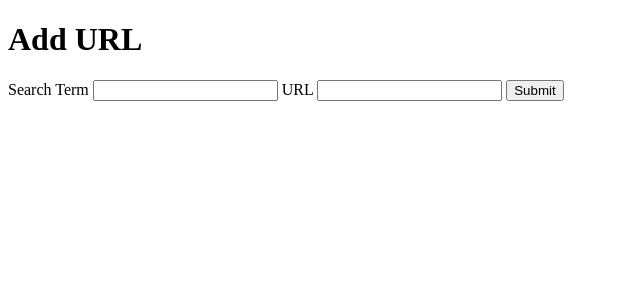
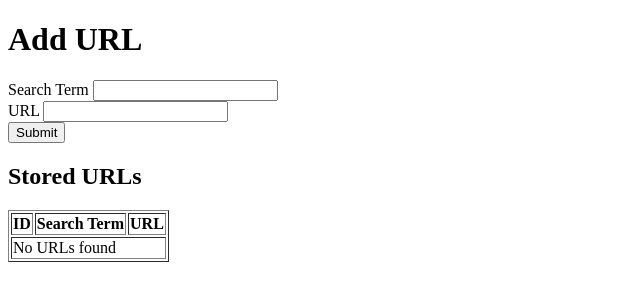
Before and after one commit to SE6362DreamTeam/GoodProject, a Flask app: page /add_url_to_database in a window 1280 px wide. Shown: the part 26-327 px from the top of the page, without its empty margins (0-640 px from the left). Run offline with Flask 3, Linux system fonts and the light colour scheme.

Commit message:
now all urls appear in url add web page

```diff
--- a/app/routes.py
+++ b/app/routes.py
@@ -23,14 +23,19 @@ def init_app(app):
             # Create a new instance of the URLs model
             new_url = URLs(search_term=search_term, url=url)
 
-            # Add the new URL to the database
-            db.session.add(new_url)
-            db.session.commit()  # Commit the transaction
-
-            # Flash a success message
-            flash('URL added successfully!', 'success')
+            try:
+                # Add the new URL to the database
+                db.session.add(new_url)
+                db.session.commit()
+                flash('URL added successfully!', 'success')
+            except Exception as e:
+                db.session.rollback()  # Rollback in case of an error
+                flash(f'Error: {str(e)}', 'danger')
 
             return redirect(url_for('add_url_to_database'))
 
-        # Render the form template
-        return render_template('add_url_to_database.html', form=form)
+        # Query all URLs using session.query
+        urls = db.session.query(URLs).all()
+
+        # Render the form template and pass the URLs to the template
+        return render_template('add_url_to_database.html', form=form, urls=urls)
--- a/app/templates/add_url_to_database.html
+++ b/app/templates/add_url_to_database.html
@@ -6,8 +6,55 @@
     <h1>Add URL</h1>
     <form method="POST" action="{{ url_for('add_url_to_database') }}">
         {{ form.hidden_tag() }}
-        {{ form.search_term.label }} {{ form.search_term() }}
-        {{ form.url.label }} {{ form.url() }}
-        <button type="submit">Submit</button>
+
+        <div>
+            {{ form.search_term.label }}
+            {{ form.search_term(class_="form-control") }}
+            {% if form.search_term.errors %}
+                <div class="alert alert-danger">
+                    {% for error in form.search_term.errors %}
+                        <span>{{ error }}</span>
+                    {% endfor %}
+                </div>
+            {% endif %}
+        </div>
+
+        <div>
+            {{ form.url.label }}
+            {{ form.url(class_="form-control") }}
+            {% if form.url.errors %}
+                <div class="alert alert-danger">
+                    {% for error in form.url.errors %}
+                        <span>{{ error }}</span>
+                    {% endfor %}
+                </div>
+            {% endif %}
+        </div>
+
+        <button type="submit" class="btn btn-primary">Submit</button>
     </form>
+
+    <h2>Stored URLs</h2>
+    <table border="1" class="table mt-3">
+        <thead>
+            <tr>
+                <th>ID</th>
+                <th>Search Term</th>
+                <th>URL</th>
+            </tr>
+        </thead>
+        <tbody>
+            {% for url in urls %}
+                <tr>
+                    <td>{{ url.url_id }}</td>
+                    <td>{{ url.search_term }}</td>
+                    <td><a href="{{ url.url }}" target="_blank">{{ url.url }}</a></td>
+                </tr>
+            {% else %}
+                <tr>
+                    <td colspan="3">No URLs found</td>
+                </tr>
+            {% endfor %}
+        </tbody>
+    </table>
 {% endblock %}
```
Also changed, not shown: app/db.py (+0 -15 lines).
